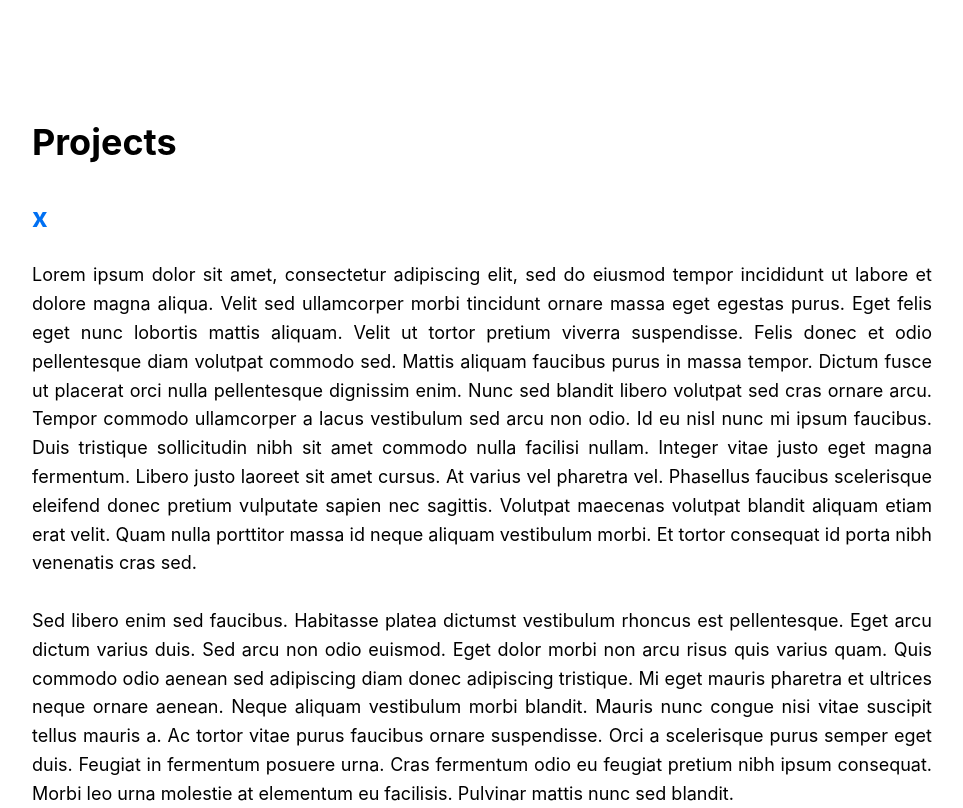
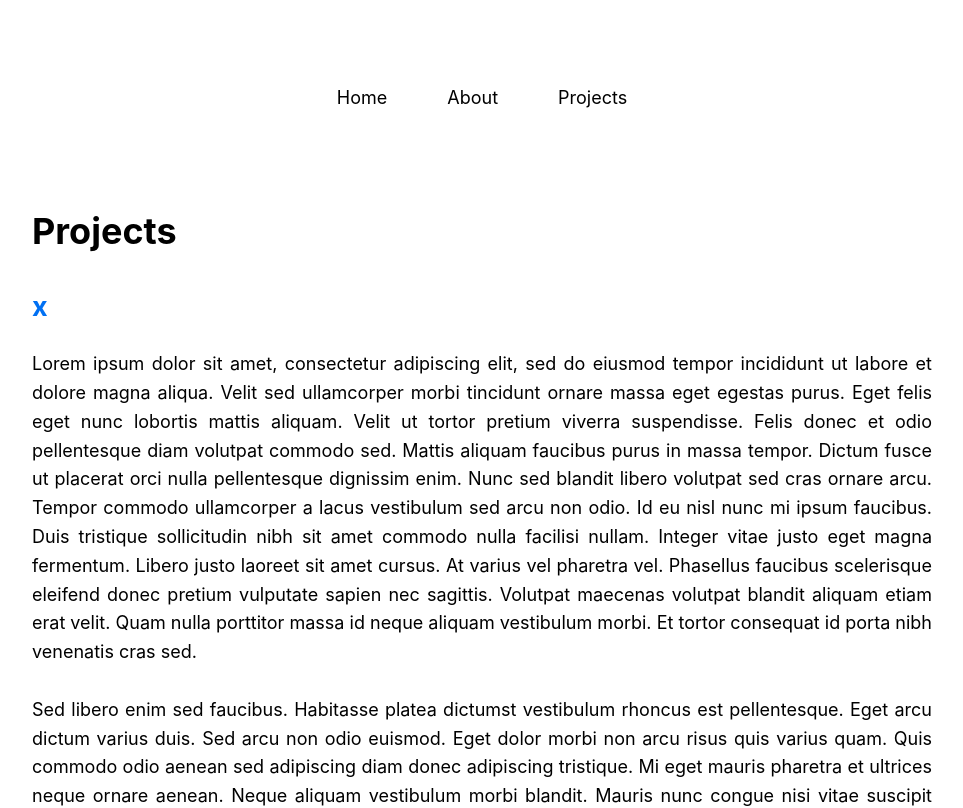
Before and after one commit to natmarek/nextjs-learn, a Next.js app: page /posts/Projects in a window 1280 px wide. Shown: the top 808 px of the page, without its empty margins (158-1121 px from the left). Built offline with nearby package versions, Linux system fonts and the light colour scheme.

Commit message:
Updated nav and pages.

```diff
--- a/components/Nav.js
+++ b/components/Nav.js
@@ -1,38 +1,18 @@
 import Link from "next/link";
-import Router from "next/router";
+import styles from "./nav.module.css";
 
 export default function NavBar() {
   return (
-    <div className="">
-      <h2 className="title">Autism friendly places</h2>
-
-      <Link href="/">
-        <a>Home</a>
+    <div className={styles.navContainer}>
+      <Link href="/" passHref>
+        <a className={styles.navLink}>Home</a>
       </Link>
-      <Link href="posts/about">
-        <a> About</a>
+      <Link href="/posts/about" passHref>
+        <a className={styles.navLink}> About</a>
       </Link>
-      <Link href="posts/places">
-        <a>Places</a>
+      <Link href="/posts/projects" passHref>
+        <a className={styles.navLink}>Projects</a>
       </Link>
-
-      <style jsx>
-        {" "}
-        {`
-          * {
-            padding: 20px;
-            display: flex;
-            flex-direction: row;
-            justify-content: flex-end;
-          }
-
-          .title {
-            font-size: 40px;
-            margin-right: 850px;
-            margin-top: 0;
-          }
-        `}
-      </style>
     </div>
   );
 }
--- a/components/layout.js
+++ b/components/layout.js
@@ -3,6 +3,7 @@ import styles from "./layout.module.css";
 import utilStyles from "../styles/utils.module.css";
 import Link from "next/link";
 import Footer from "./Footer";
+import NavBar from "./Nav";
 
 export const name = "Natalia Marek";
 export const siteTitle = "Portfolio";
@@ -22,6 +23,7 @@ export default function Layout({ children, home }) {
         <meta name="og:title" content={siteTitle} />
         <meta name="twitter:card" content="summary_large_image" />
       </Head>
+      <NavBar />
       <header className={styles.header}>
         {home ? (
           <>
--- a/components/layout.module.css
+++ b/components/layout.module.css
@@ -10,6 +10,18 @@
   flex-direction: column;
   /* justify-content: center; */
   align-items: center;
+}
+
+.navContainer {
+  padding: 20px;
+  display: flex;
+  flex-direction: row;
+  justify-content: space-evenly;
+}
+
+.navLink {
+  background-color: beige;
+  color: black;
 }
 
 .header {
--- /dev/null
+++ b/components/nav.module.css
@@ -0,0 +1,12 @@
+.navContainer {
+  padding: 0px;
+  margin: 0px;
+  display: flex;
+  flex-direction: row;
+  justify-content: space-evenly;
+}
+
+.navLink {
+  color: black;
+  padding: 30px;
+}
--- a/pages/index.js
+++ b/pages/index.js
@@ -37,7 +37,7 @@ export default function Home() {
         </ul>
         <p>
           Find out more about my work over{" "}
-          <Link href="/posts/Projects">
+          <Link href="/posts/projects">
             <a>here</a>
           </Link>
         </p>
--- a/pages/posts/About.js
+++ b/pages/posts/About.js
@@ -9,7 +9,7 @@ export default function FirstPost() {
         <title>Projects</title>
       </Head>
       <main className="main-projects">
-        <h1>Projects</h1>
+        <h1>About</h1>
         <h2>
           <Link href="/">
             <a>x</a>
--- a/styles/global.css
+++ b/styles/global.css
@@ -47,3 +47,10 @@ p {
 .main-projects {
   width: 900px;
 }
+
+@media (max-width: 600px) {
+  .grid {
+    width: 100%;
+    flex-direction: column;
+  }
+}
```
